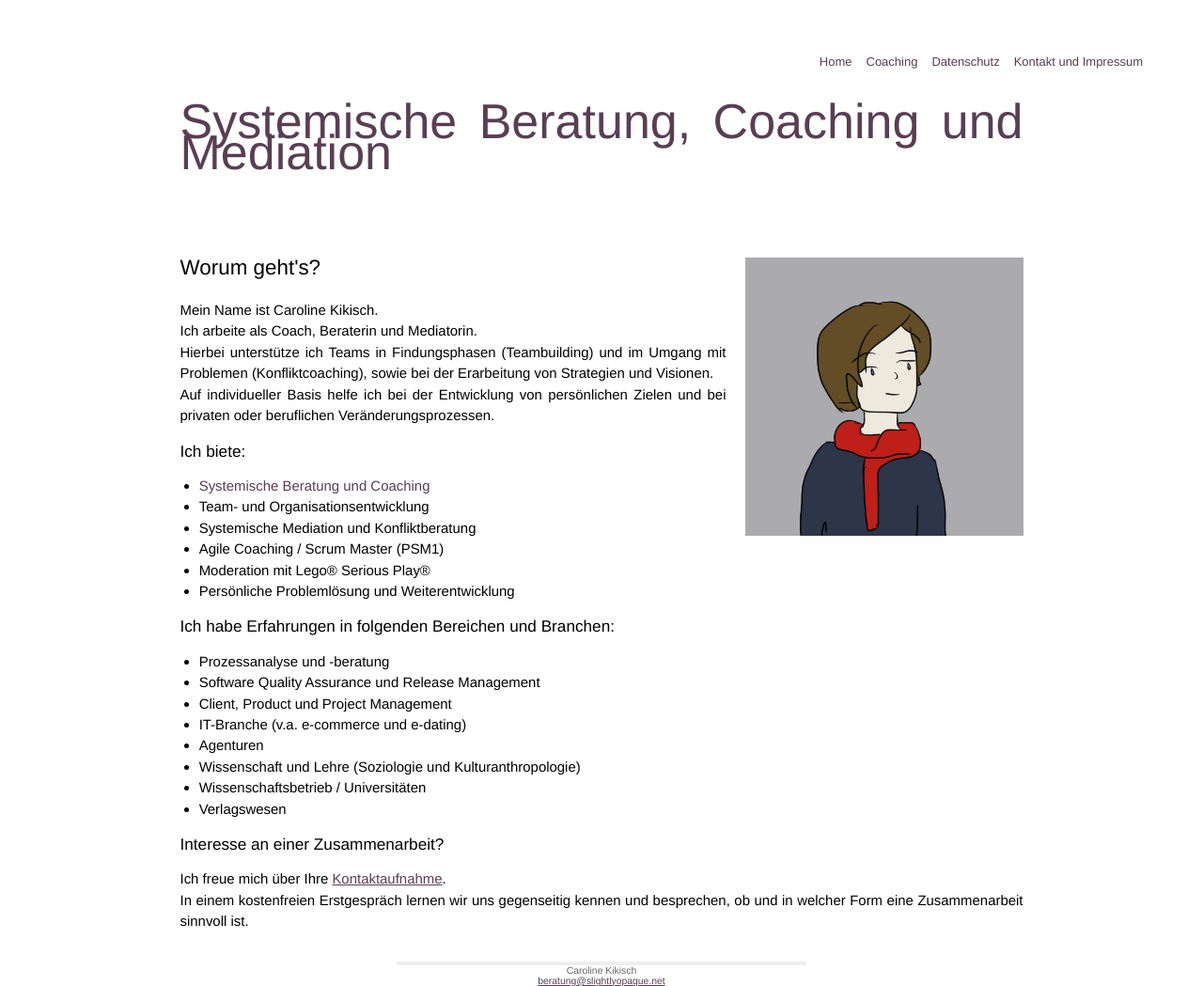
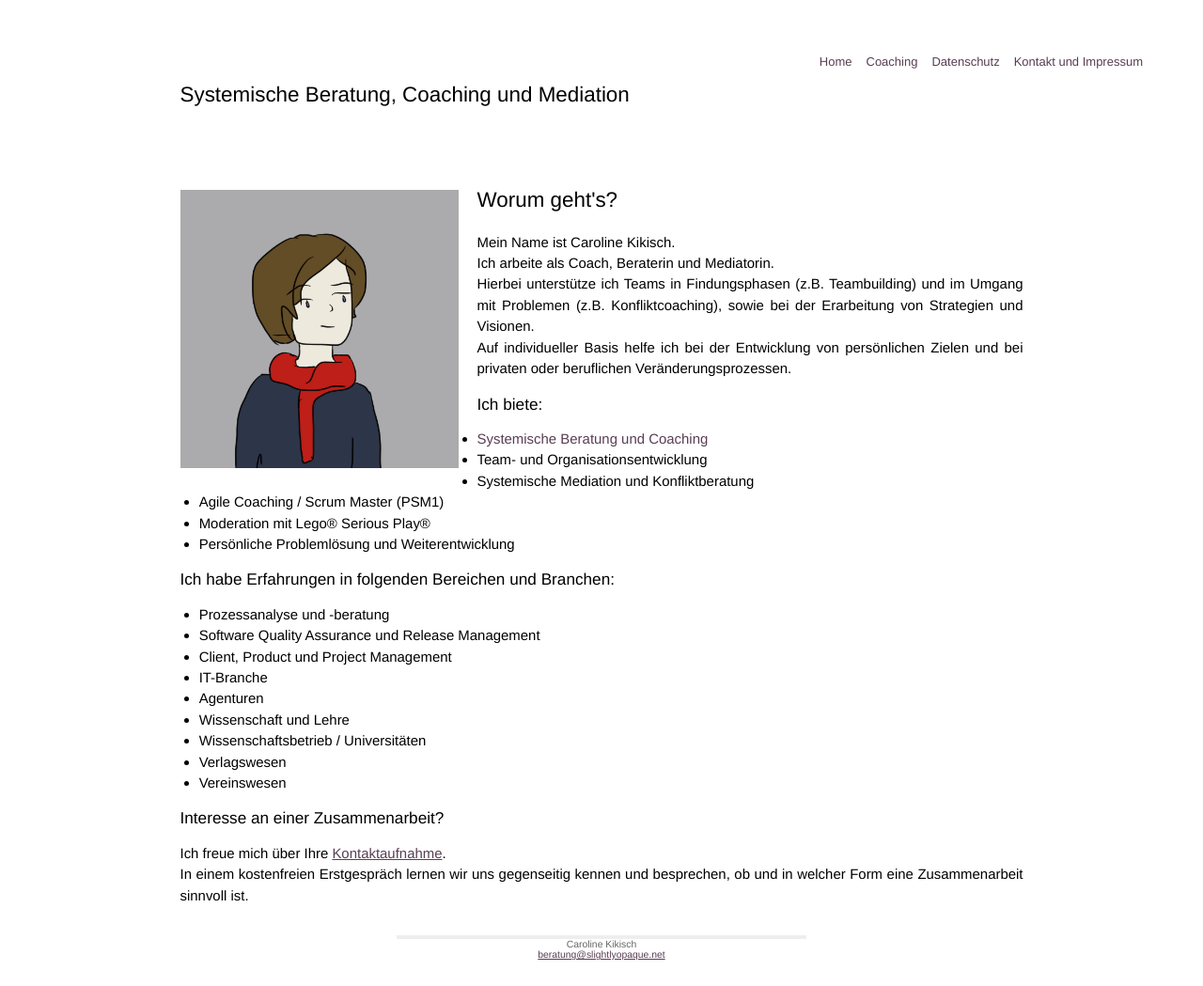
Before and after one commit to slightlyopaque/slightlyopaque_old.github.io, a Jekyll site: the page built from index.html, in a window 1280 px wide. Shown: the whole page at 94% size. Built offline with Jekyll 4.4.1, drawn with Linux system fonts in a browser that asks for light colours; after the commit the page ends 1021 px from its top, so only the background shows below that.

Commit message:
layout changes

```diff
--- a/Coaching.html
+++ b/Coaching.html
@@ -35,7 +35,8 @@ Seien Sie also gespannt. :)
 </ul>
 </p>
 
-<p>Oft hilft schon ein anderer Blickwinkel, um eine Situation neu zu bewerten und Handlungsoptionen zu erkennen. Was würde geschehen, wenn Sie mir jetzt <a href=/Contact.html" >schreiben</a>?
+<p>Oft hilft schon ein anderer Blickwinkel, um eine Situation neu zu bewerten und Handlungsoptionen zu erkennen.<br>
+Was würde geschehen, wenn Sie mir jetzt <a href=/Contact.html" >schreiben</a>?
 </p>
 
 </div>
--- a/_layouts/default.html
+++ b/_layouts/default.html
@@ -45,7 +45,9 @@
 
         <div class="site">
           <div class="header">
-            <h1 class="title"><a href="/">{{ page.title }}</a></h1>
+              <h1 class="title">{{ page.title }}</h1>
+<!--            <h1 class="title"><a href="/">{{ page.title }}</a></h1>
+-->
           </div>
           {{ content }}
         </div>
--- a/index.html
+++ b/index.html
@@ -5,7 +5,7 @@ title: Systemische Beratung, Coaching und Mediation
 
 
 <div id="about">
-<img src="/images/IMG_2735.JPG" class="third-width right" />
+<img src="/images/IMG_2735.JPG" class="third-width left" />
 
 <h1>Worum geht's?</h1>
 
@@ -13,7 +13,7 @@ title: Systemische Beratung, Coaching und Mediation
 <p>
 Mein Name ist Caroline Kikisch.<br>
 Ich arbeite als Coach, Beraterin und Mediatorin. <br>
-Hierbei unterstütze ich Teams in Findungsphasen (Teambuilding) und im Umgang mit Problemen (Konfliktcoaching), sowie bei der Erarbeitung von Strategien und Visionen.  <br>
+Hierbei unterstütze ich Teams in Findungsphasen (z.B. Teambuilding) und im Umgang mit Problemen (z.B. Konfliktcoaching), sowie bei der Erarbeitung von Strategien und Visionen.  <br>
 Auf individueller Basis helfe ich bei der Entwicklung von persönlichen Zielen und bei privaten oder beruflichen Veränderungsprozessen.
 </p>
 
@@ -32,11 +32,12 @@ Auf individueller Basis helfe ich bei der Entwicklung von persönlichen Zielen u
     <li>Prozessanalyse und -beratung</li>
     <li>Software Quality Assurance und Release Management </li>
     <li>Client, Product und Project Management</li>
-    <li>IT-Branche (v.a. e-commerce und e-dating)</li>
+    <li>IT-Branche</li>
     <li>Agenturen</li>
-    <li>Wissenschaft und Lehre (Soziologie und Kulturanthropologie)</li>
+    <li>Wissenschaft und Lehre </li>
     <li>Wissenschaftsbetrieb / Universitäten</li>
     <li>Verlagswesen</li>
+    <li>Vereinswesen</li>
 </ul>
 
 
```
Also changed, not shown: Contact.html (+5 -6 lines).
